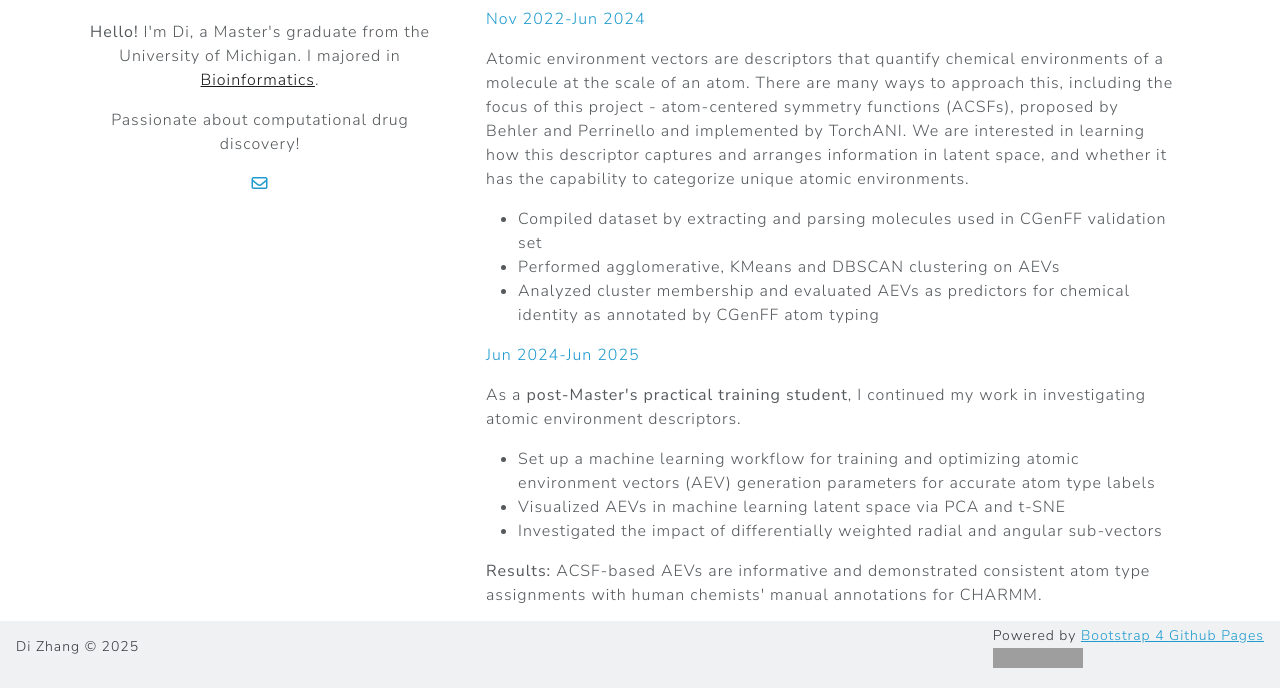
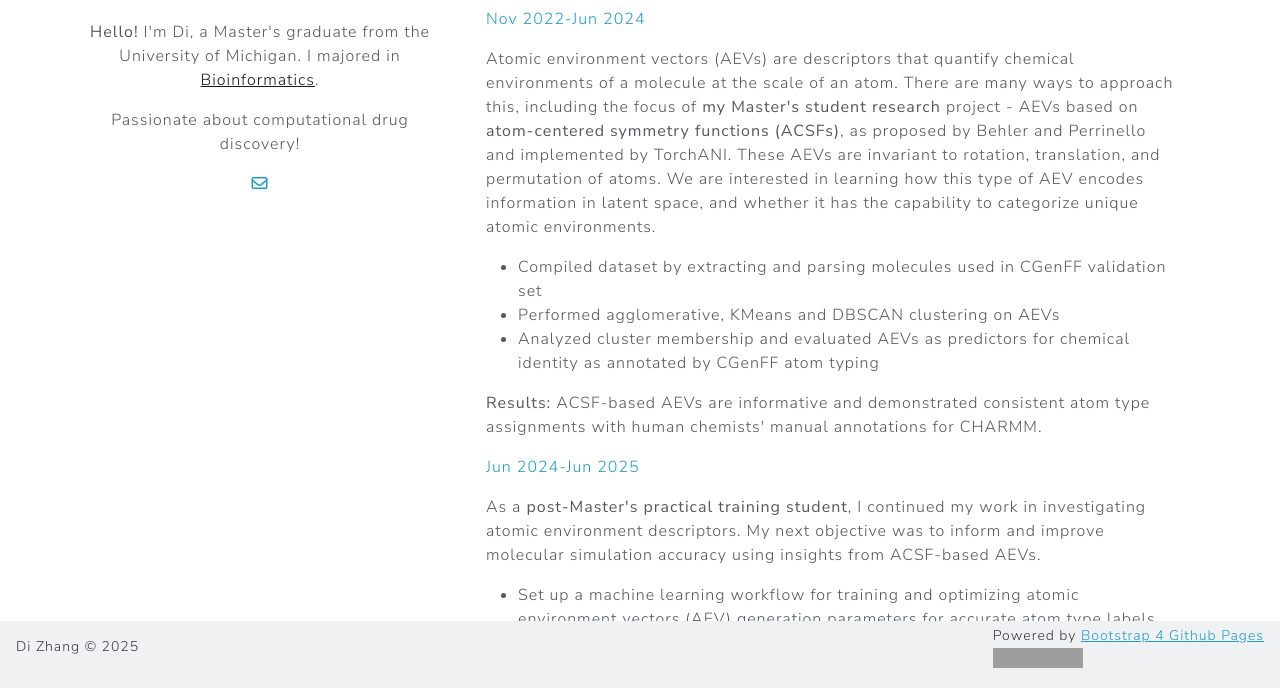
Before and after one commit to zhangdi33/zhangdi33.github.io, a Jekyll site: the page built from index.html, in a window 1280 px wide and 900 px high, scrolled down 450 px, cut to the strip 212-900 px from the top of the window. Built offline with Jekyll 4.4.1, drawn with Linux system fonts in a browser that asks for light colours; grey boxes are pictures that could not be loaded.

Commit message:
Update index.html

```diff
--- a/index.html
+++ b/index.html
@@ -116,7 +116,7 @@ layout: default
         <div class="accordion" id="projects">
           <div class="accordion-item">
             <h2 class="accordion-header" id="headingAEV">
-              <button class="accordion-button" type="button" data-bs-toggle="collapse" data-bs-target="#AEV" aria-expanded="true" aria-controls="AEV">
+              <button class="accordion-button" type="button" data-bs-toggle="collapse" data-bs-target="#AEV" aria-expanded="false" aria-controls="AEV">
                 Describing the Atomic Environment
               </button>
             </h2>
@@ -127,21 +127,21 @@ layout: default
                   <br><i class="small">University of Michigan, Department of Chemistry, Department of Biophysics</i>
                 </p>
                 <p class="text-info">Nov 2022-Jun 2024</p>
-                <p>Atomic environment vectors are descriptors that quantify chemical environments of a molecule at the scale of an atom. There are many ways to approach this, including the focus of this project - atom-centered symmetry functions (ACSFs), proposed by Behler and Perrinello and implemented by TorchANI. We are interested in learning how this descriptor captures and arranges information in latent space, and whether it has the capability to categorize unique atomic environments.</p>
+                <p>Atomic environment vectors (AEVs) are descriptors that quantify chemical environments of a molecule at the scale of an atom. There are many ways to approach this, including the focus of <b>my Master's student research</b> project - AEVs based on <b>atom-centered symmetry functions (ACSFs)</b>, as proposed by Behler and Perrinello and implemented by TorchANI. These AEVs are invariant to rotation, translation, and permutation of atoms. We are interested in learning how this type of AEV encodes information in latent space, and whether it has the capability to categorize unique atomic environments.</p>
                 <ul>
                   <li>Compiled dataset by extracting and parsing molecules used in CGenFF validation set</li>
                   <li>Performed agglomerative, KMeans and DBSCAN clustering on AEVs</li>
                   <li>Analyzed cluster membership and evaluated AEVs as predictors for chemical identity as annotated by CGenFF atom typing</li>
                 </ul>
+                <p><b>Results:</b> ACSF-based AEVs are informative and demonstrated consistent atom type assignments with human chemists' manual annotations for CHARMM.</p>
 
                 <p class="text-info">Jun 2024-Jun 2025</p>
-                <p>As a <b>post-Master's practical training student</b>, I continued my work in investigating atomic environment descriptors.</p>
+                <p>As a <b>post-Master's practical training student</b>, I continued my work in investigating atomic environment descriptors. My next objective was to inform and improve molecular simulation accuracy using insights from ACSF-based AEVs.</p>
                 <ul>
                   <li>Set up a machine learning workflow for training and optimizing atomic environment vectors (AEV) generation parameters for accurate atom type labels</li>
                   <li>Visualized AEVs in machine learning latent space via PCA and t-SNE</li>
                   <li>Investigated the impact of differentially weighted radial and angular sub-vectors</li>
                 </ul>
-                <p><b>Results:</b> ACSF-based AEVs are informative and demonstrated consistent atom type assignments with human chemists' manual annotations for CHARMM.</p>
               </div>
             </div>
           </div>
```
